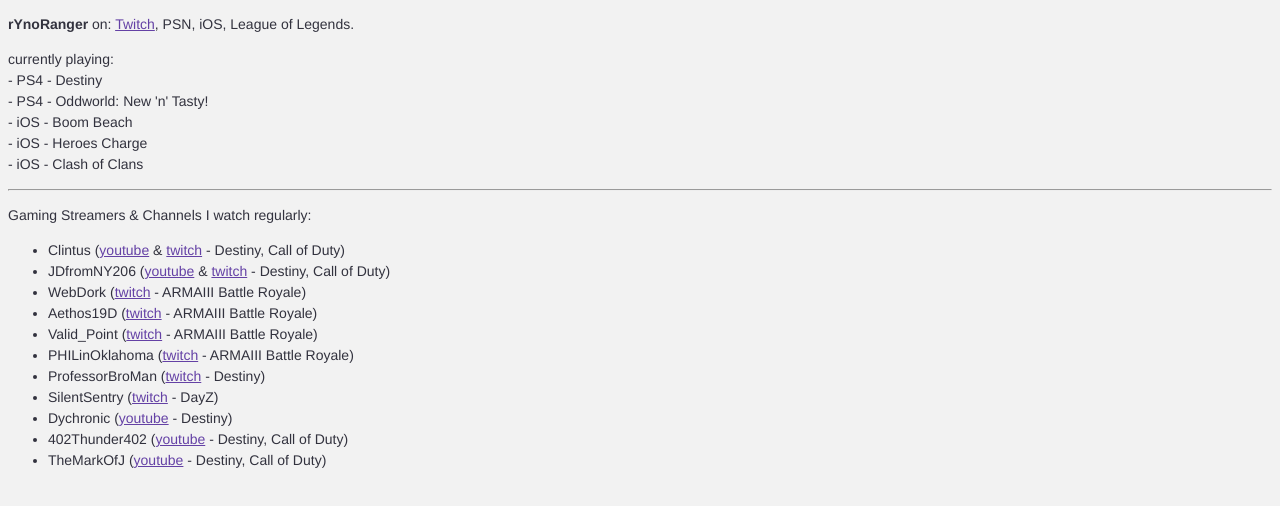
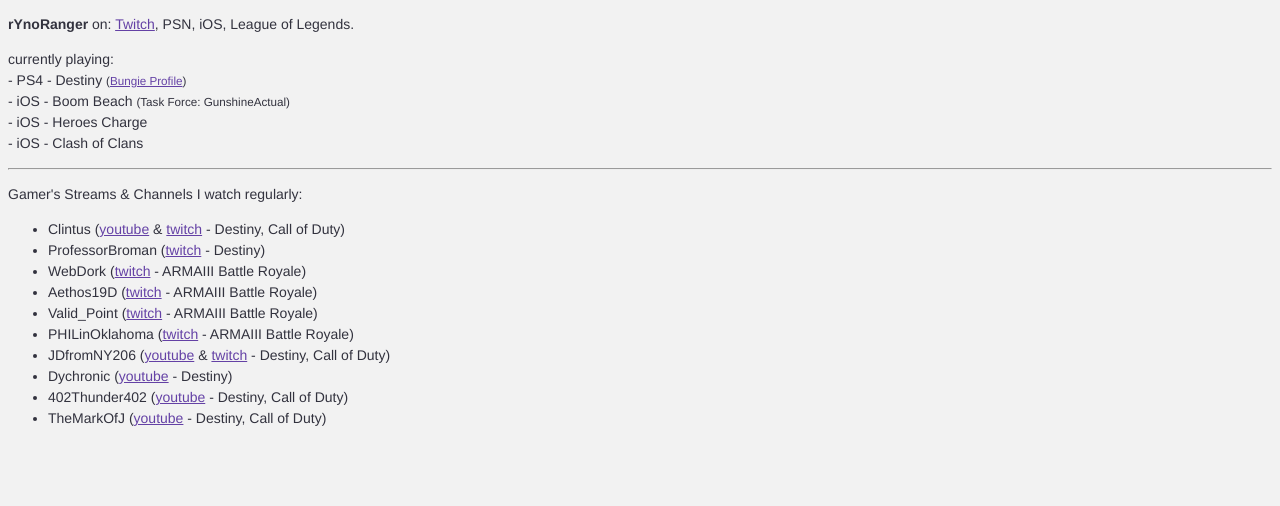
Before and after one commit to chuckreynolds/rynoranger, a plain HTML site: page index.html in a window 1280 px wide. Drawn offline with Linux system fonts and the light colour scheme.

Commit message:
rearrange and add bungie link

```diff
--- a/index.html
+++ b/index.html
@@ -19,24 +19,22 @@
 </head>
 <body>
   <div class="container">
-    <p class="lead"><b>rYnoRanger</b> on: <a href="http://twitch.tv/rynoranger">Twitch</a>, PSN, iOS, League of Legends.</p>
+    <p class="lead"><strong>rYnoRanger</strong> on: <a href="http://twitch.tv/rynoranger">Twitch</a>, PSN, iOS, League of Legends.</p>
     <p>currently playing:<br>
-      - PS4 - Destiny<br>
-      - PS4 - Oddworld: New 'n' Tasty!<br>
-      - iOS - Boom Beach<br>
+      - PS4 - Destiny <small>(<a href="https://www.bungie.net/en/Profile/254/8853889">Bungie Profile</a>)</small><br>
+      - iOS - Boom Beach <small>(Task Force: GunshineActual)</small><br>
       - iOS - Heroes Charge<br>
       - iOS - Clash of Clans</p>
     <hr>
-    <p>Gaming Streamers &amp; Channels I watch regularly:</p>
+    <p>Gamer's Streams &amp; Channels I watch regularly:</p>
     <ul>
       <li>Clintus (<a href="https://www.youtube.com/user/clintusgames">youtube</a> &amp; <a href="http://www.twitch.tv/clintusgames/">twitch</a> - Destiny, Call of Duty)</li>
-      <li>JDfromNY206 (<a href="https://www.youtube.com/user/JDfromNY206">youtube</a> &amp; <a href="http://www.twitch.tv/jdfromny206">twitch</a> - Destiny, Call of Duty)</li>
+      <li>ProfessorBroman (<a href="http://www.twitch.tv/professorbroman">twitch</a> - Destiny)</li>
       <li>WebDork (<a href="http://www.twitch.tv/webdork">twitch</a> - ARMAIII Battle Royale)</li>
       <li>Aethos19D (<a href="http://www.twitch.tv/aethos19d">twitch</a> - ARMAIII Battle Royale)</li>
       <li>Valid_Point (<a href="http://www.twitch.tv/valid_point/">twitch</a> - ARMAIII Battle Royale)</li>
       <li>PHILinOklahoma (<a href="http://www.twitch.tv/philinoklahoma">twitch</a> - ARMAIII Battle Royale)</li>
-      <li>ProfessorBroMan (<a href="http://www.twitch.tv/professorbroman">twitch</a> - Destiny)</li>
-      <li>SilentSentry (<a href="http://www.twitch.tv/silentsentry">twitch</a> - DayZ)</li>
+      <li>JDfromNY206 (<a href="https://www.youtube.com/user/JDfromNY206">youtube</a> &amp; <a href="http://www.twitch.tv/jdfromny206">twitch</a> - Destiny, Call of Duty)</li>
       <li>Dychronic (<a href="https://www.youtube.com/user/Dychronic">youtube</a> - Destiny)</li>
       <li>402Thunder402 (<a href="https://www.youtube.com/user/402THUNDER402">youtube</a> - Destiny, Call of Duty)</li>
       <li>TheMarkOfJ (<a href="https://www.youtube.com/user/TheMarkOfJ">youtube</a> - Destiny, Call of Duty)</li>
```
